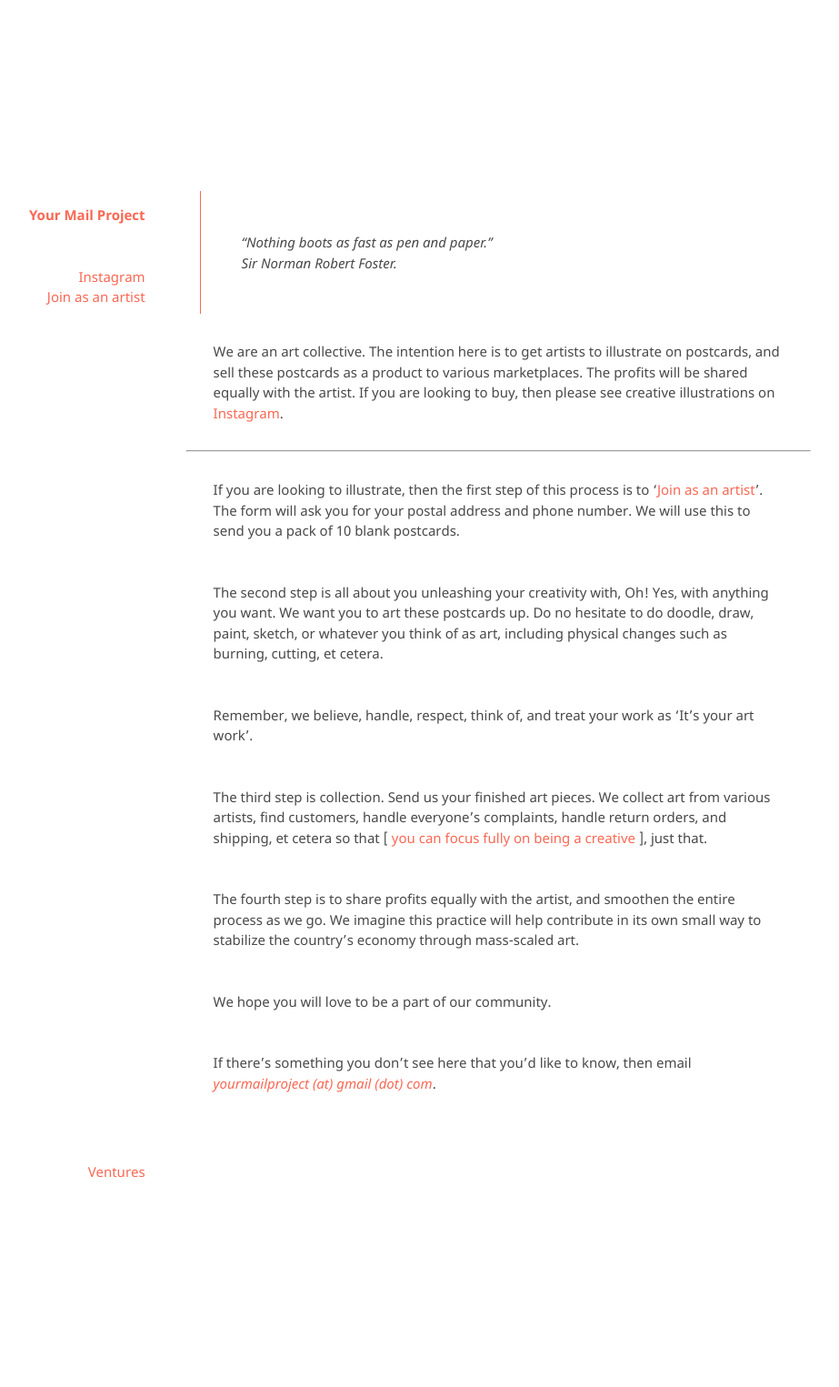
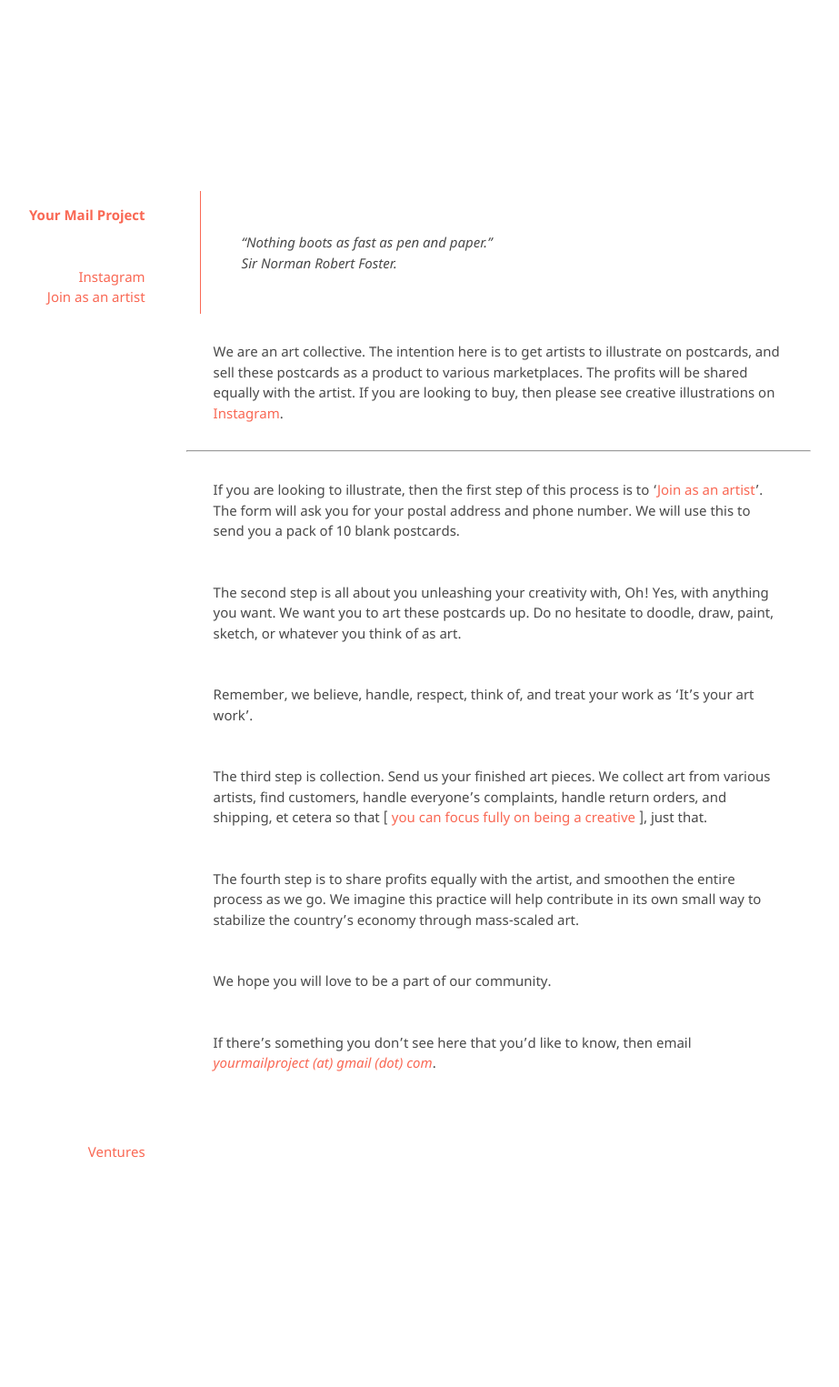
Before and after one commit to kvshvlin/yourmailproject, a Jekyll site: the page built from index.md, in a window 1280 px wide. Shown: the whole page at 91% size, without its empty margins (193-1116 px from the left). Built offline with Jekyll 4.4.1, drawn with Linux system fonts in a browser that asks for light colours; our own code applies the rules of GitHub Pages for plain Markdown files; after the commit the page ends 1502 px from its top, so only the background shows below that.

Commit message:
Update index.md

```diff
--- a/index.md
+++ b/index.md
@@ -7,7 +7,7 @@ We are an art collective. The intention here is to get artists to illustrate on
 
 If you are looking to illustrate, then the first step of this process is to '<a href="https://yourmailproject.typeform.com/to/krhWpQJZ" target="_blank">Join as an artist</a>'. The form will ask you for your postal address and phone number. We will use this to send you a pack of 10 blank postcards.
 
-The second step is all about you unleashing your creativity with, Oh! Yes, with anything you want. We want you to art these postcards up. Do no hesitate to do doodle, draw, paint, sketch, or whatever you think of as art, including physical changes such as burning, cutting, et cetera.
+The second step is all about you unleashing your creativity with, Oh! Yes, with anything you want. We want you to art these postcards up. Do no hesitate to doodle, draw, paint, sketch, or whatever you think of as art.
 
 Remember, we believe, handle, respect, think of, and treat your work as 'It's your art work'.
 
```
